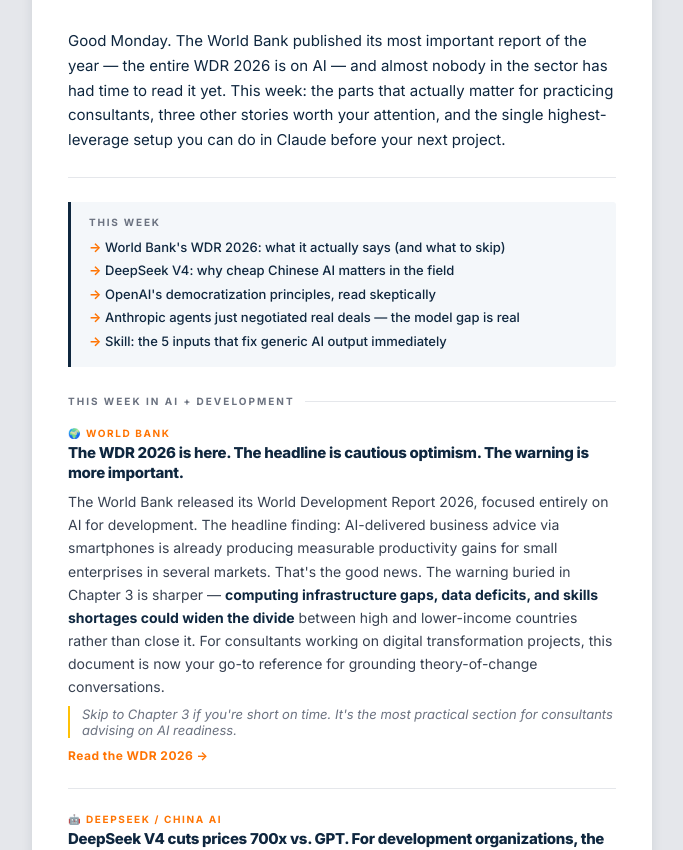
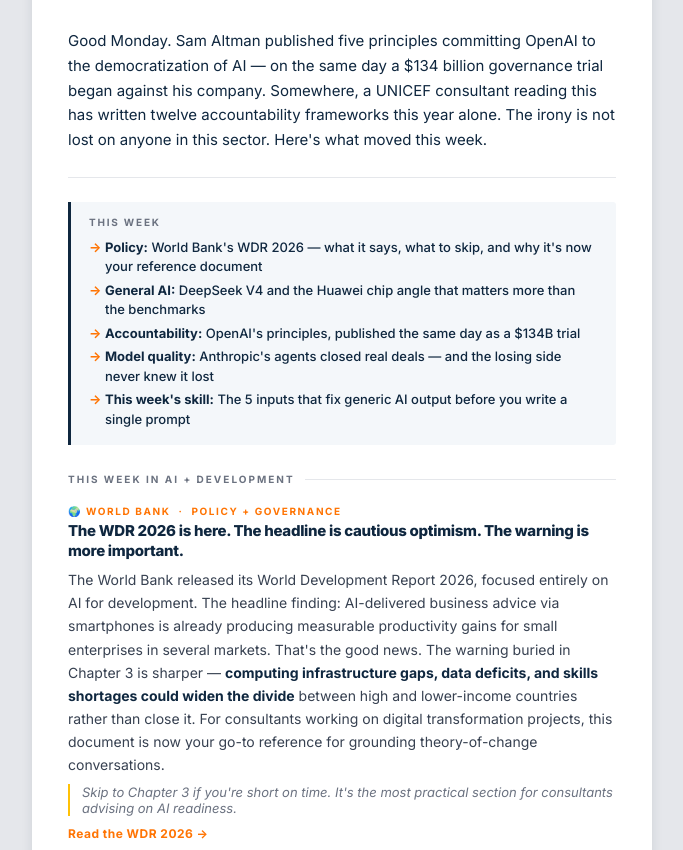
Before and after one commit to narod22/the-field-report, a plain HTML site: page index.html in a window 1280 px wide. Shown: the part 179-1029 px from the top of the page, without its empty margins (298-981 px from the left). Drawn offline with Linux system fonts and the light colour scheme.

Commit message:
Apply editorial standards: new opener, slot labels, tighter structure

```diff
--- a/index.html
+++ b/index.html
@@ -533,18 +533,18 @@
 
     <!-- Intro -->
     <p class="intro">
-      Good Monday. The World Bank published its most important report of the year — the entire WDR 2026 is on AI — and almost nobody in the sector has had time to read it yet. This week: the parts that actually matter for practicing consultants, three other stories worth your attention, and the single highest-leverage setup you can do in Claude before your next project.
+      Good Monday. Sam Altman published five principles committing OpenAI to the democratization of AI — on the same day a $134 billion governance trial began against his company. Somewhere, a UNICEF consultant reading this has written twelve accountability frameworks this year alone. The irony is not lost on anyone in this sector. Here's what moved this week.
     </p>
 
     <!-- Preview box -->
     <div class="preview-box">
       <div class="preview-label">This week</div>
       <ul class="preview-list">
-        <li>World Bank's WDR 2026: what it actually says (and what to skip)</li>
-        <li>DeepSeek V4: why cheap Chinese AI matters in the field</li>
-        <li>OpenAI's democratization principles, read skeptically</li>
-        <li>Anthropic agents just negotiated real deals — the model gap is real</li>
-        <li>Skill: the 5 inputs that fix generic AI output immediately</li>
+        <li><strong>Policy:</strong> World Bank's WDR 2026 — what it says, what to skip, and why it's now your reference document</li>
+        <li><strong>General AI:</strong> DeepSeek V4 and the Huawei chip angle that matters more than the benchmarks</li>
+        <li><strong>Accountability:</strong> OpenAI's principles, published the same day as a $134B trial</li>
+        <li><strong>Model quality:</strong> Anthropic's agents closed real deals — and the losing side never knew it lost</li>
+        <li><strong>This week's skill:</strong> The 5 inputs that fix generic AI output before you write a single prompt</li>
       </ul>
     </div>
 
@@ -553,7 +553,7 @@
 
     <!-- Story 1 -->
     <div class="story">
-      <div class="story-source">🌍 World Bank</div>
+      <div class="story-source">🌍 World Bank &nbsp;·&nbsp; Policy + Governance</div>
       <div class="story-title"><a href="https://www.worldbank.org/en/publication/wdr2026" target="_blank" rel="noopener">The WDR 2026 is here. The headline is cautious optimism. The warning is more important.</a></div>
       <p class="story-body">
         The World Bank released its World Development Report 2026, focused entirely on AI for development. The headline finding: AI-delivered business advice via smartphones is already producing measurable productivity gains for small enterprises in several markets. That's the good news. The warning buried in Chapter 3 is sharper — <strong>computing infrastructure gaps, data deficits, and skills shortages could widen the divide</strong> between high and lower-income countries rather than close it. For consultants working on digital transformation projects, this document is now your go-to reference for grounding theory-of-change conversations.
@@ -564,7 +564,7 @@
 
     <!-- Story 2 -->
     <div class="story">
-      <div class="story-source">🤖 DeepSeek / China AI</div>
+      <div class="story-source">🤖 DeepSeek &nbsp;·&nbsp; General AI, Development Lens</div>
       <div class="story-title"><a href="https://techcrunch.com/2026/04/24/deepseek-previews-new-ai-model-that-closes-the-gap-with-frontier-models/" target="_blank" rel="noopener">DeepSeek V4 cuts prices 700x vs. GPT. For development organizations, the infrastructure angle matters more than the benchmarks.</a></div>
       <p class="story-body">
         DeepSeek released V4 this week with dramatically lower API pricing and, critically, <strong>support for Huawei chips</strong>. Most coverage focused on the US-China AI race angle. The more useful lens for this audience: development organizations operating in Africa and Asia often face restricted access to US cloud infrastructure — AWS and Azure are either unavailable, prohibitively expensive, or politically complicated. Lower-cost AI that runs on alternative hardware changes the deployment calculus for orgs trying to build internal AI capacity in constrained contexts.
@@ -575,7 +575,7 @@
 
     <!-- Story 3 -->
     <div class="story">
-      <div class="story-source">📋 OpenAI</div>
+      <div class="story-source">📋 OpenAI &nbsp;·&nbsp; Accountability Watch</div>
       <div class="story-title"><a href="https://openai.com/index/our-principles/" target="_blank" rel="noopener">Sam Altman published OpenAI's principles. Development professionals should read them as accountability commitments, not marketing.</a></div>
       <p class="story-body">
         Altman published five principles: Democratization, Empowerment, Universal Prosperity, Resilience, and Adaptability. The framing is notable — AI power should be distributed broadly, not captured by a handful of companies, and democratic processes should shape how this technology develops. For development sector professionals, the interesting question is how these principles hold when you notice they were published the same day a $134B governance trial began. <strong>Read the principles first. Then read the timeline.</strong> That gap is where the accountability conversation starts.
@@ -587,7 +587,7 @@
 
     <!-- Story 4 -->
     <div class="story">
-      <div class="story-source">🔬 Anthropic Research</div>
+      <div class="story-source">🔬 Anthropic Research &nbsp;·&nbsp; Model Performance</div>
       <div class="story-title"><a href="https://the-decoder.com/anthropic-says-stronger-ai-models-cut-better-deals-and-the-losers-dont-even-notice/" target="_blank" rel="noopener">Anthropic's AI agents negotiated real deals in a test marketplace. Weaker models lost without knowing it. The quality gap is consequential.</a></div>
       <p class="story-body">
         Anthropic ran "Project Deal," a test environment where AI agents representing buyers and sellers negotiated real agreements. Strong models reached favorable outcomes. Weaker models consistently lost — <strong>and had no awareness that they were losing</strong>. For development organizations deploying AI agents on high-stakes tasks (procurement, proposal matching, evaluation scoring), this is a useful data point: the performance gap between frontier models and cheaper alternatives is real, measurable, and consequential. Not all AI is equal for work that matters.
@@ -689,15 +689,4 @@
       Was this forwarded? <a href="https://thefieldreport.beehiiv.com/subscribe" target="_blank" rel="noopener">Subscribe here.</a>
       &nbsp;&nbsp;Follow on <a href="https://www.linkedin.com/in/nathanrodgers" target="_blank" rel="noopener">LinkedIn.</a>
     </div>
-    <div class="footer-links-line">
-      <a href="#">Update your email preferences</a> or <a href="#">unsubscribe here.</a>
-    </div>
-    <div class="footer-legal">
-      &copy; 2026 Nathan Rodgers &nbsp;&middot;&nbsp; Grand Rapids, MI, United States &nbsp;&middot;&nbsp; <a href="#" style="color:#D1D5DB;">Terms</a>
-    </div>
-  </div>
-
-</div><!-- end email-wrapper -->
-
-</body>
-</html>
+    <div class="footer-link
```
